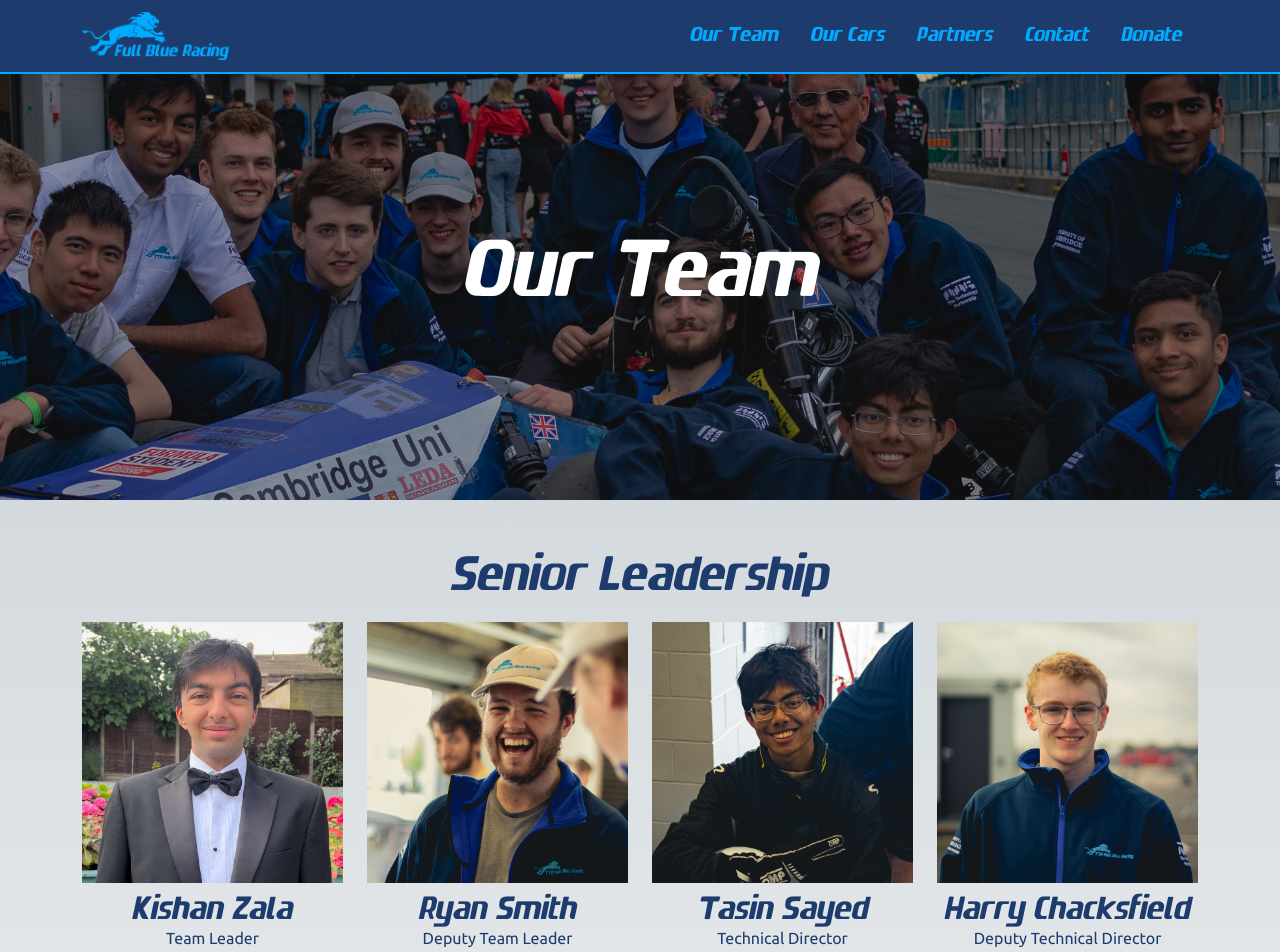
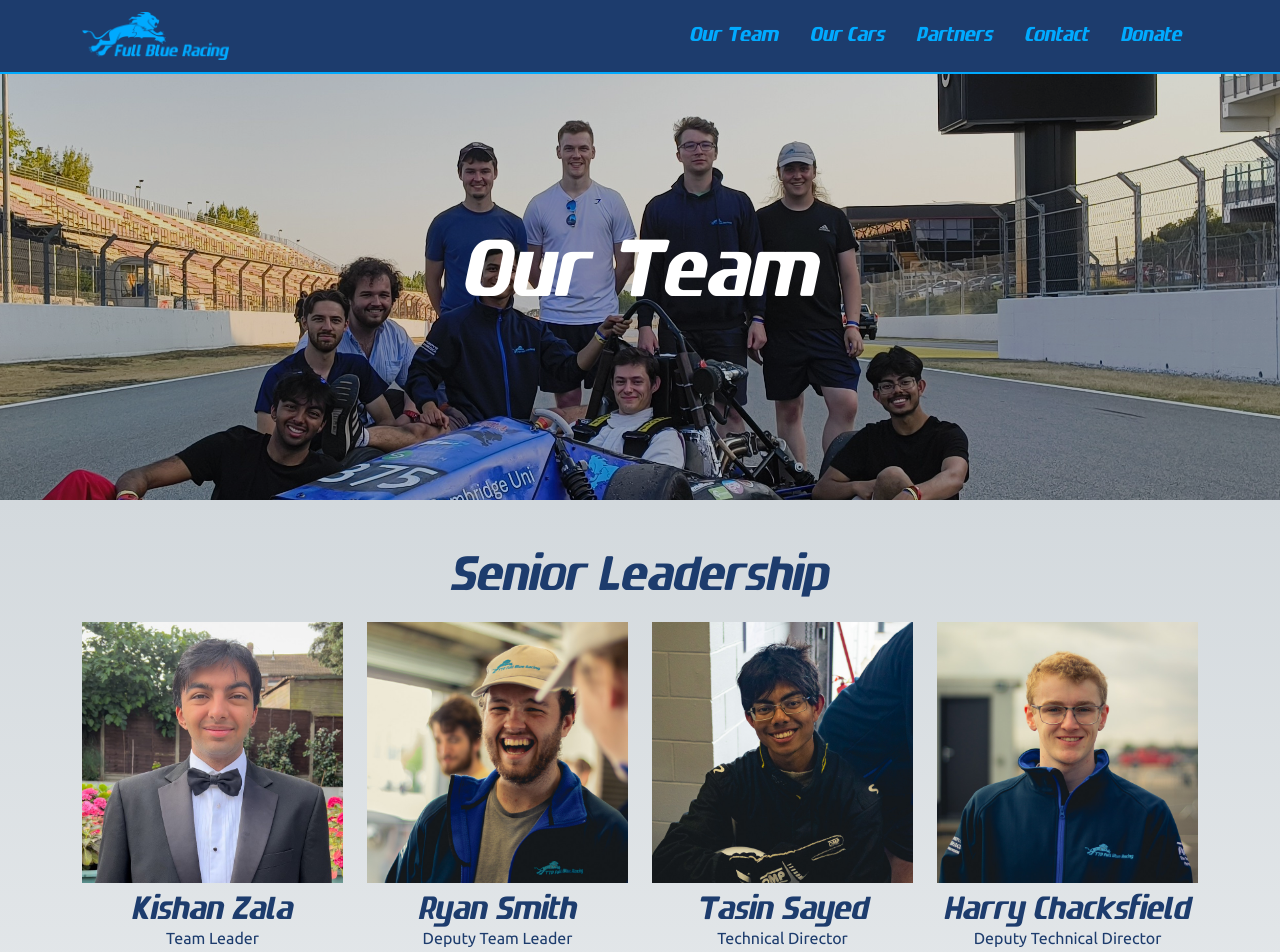
Before and after one commit to Full-Blue-Racing/full-blue-racing.github.io, a Jekyll site: the page built from team.markdown, in a window 1280 px wide and 1400 px high. Shown: the top 952 px of the window. Built offline with Jekyll 4.4.1, drawn with Linux system fonts in a browser that asks for light colours.

Commit message:
Update Team page banner

```diff
--- a/_sass/pages/_team.scss
+++ b/_sass/pages/_team.scss
@@ -9,6 +9,7 @@
     background-repeat: no-repeat;
     background-size: cover;
     background-position: 50% 50%;
+    box-shadow: inset 0 0 0 100vmax rgba(0, 0, 0, .16); // darken the background slightly
 }
 
 #team-hero h1{
```
Also changed, not shown: assets/images/team-hero-old.jpg (added), assets/images/team-hero.jpg.
